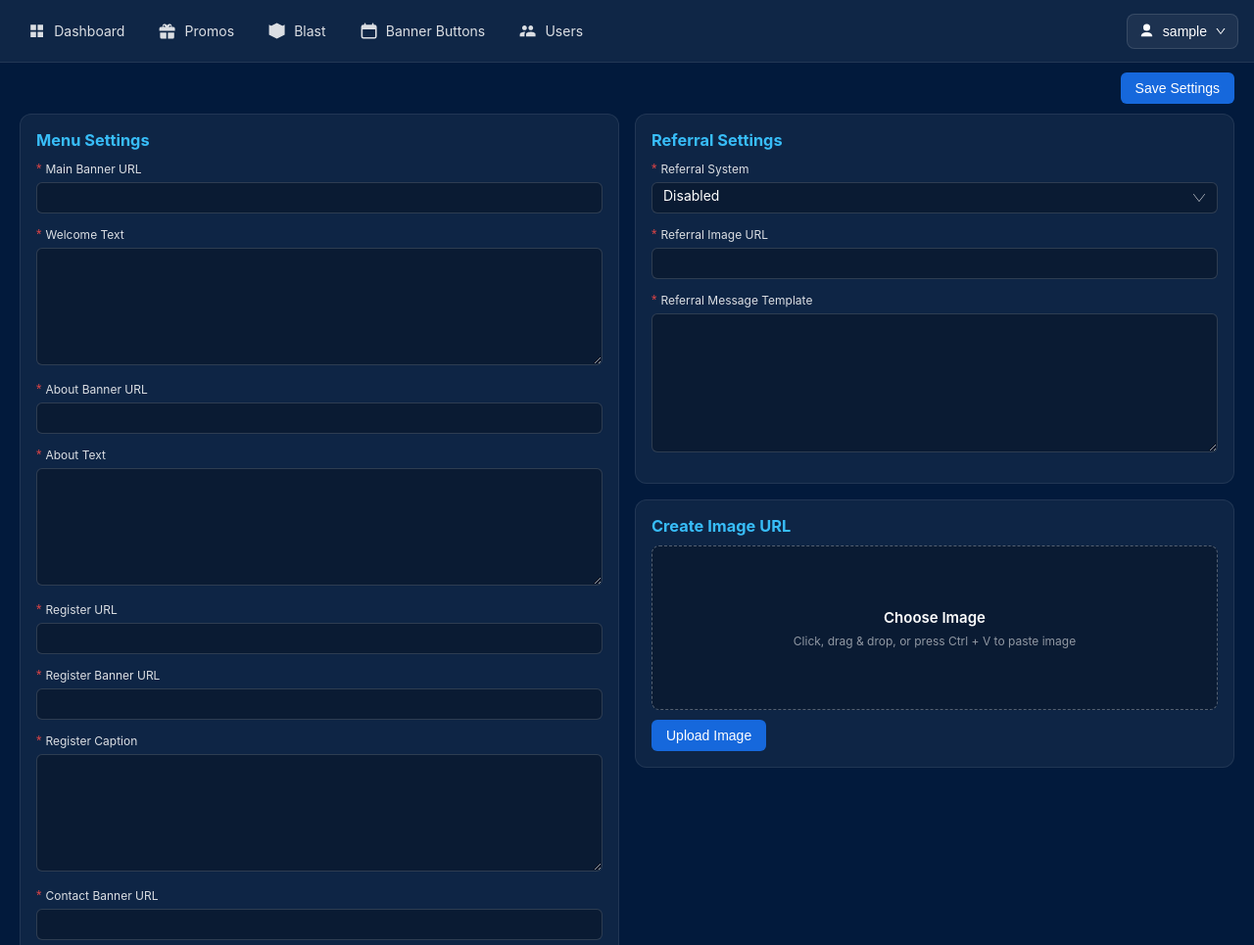
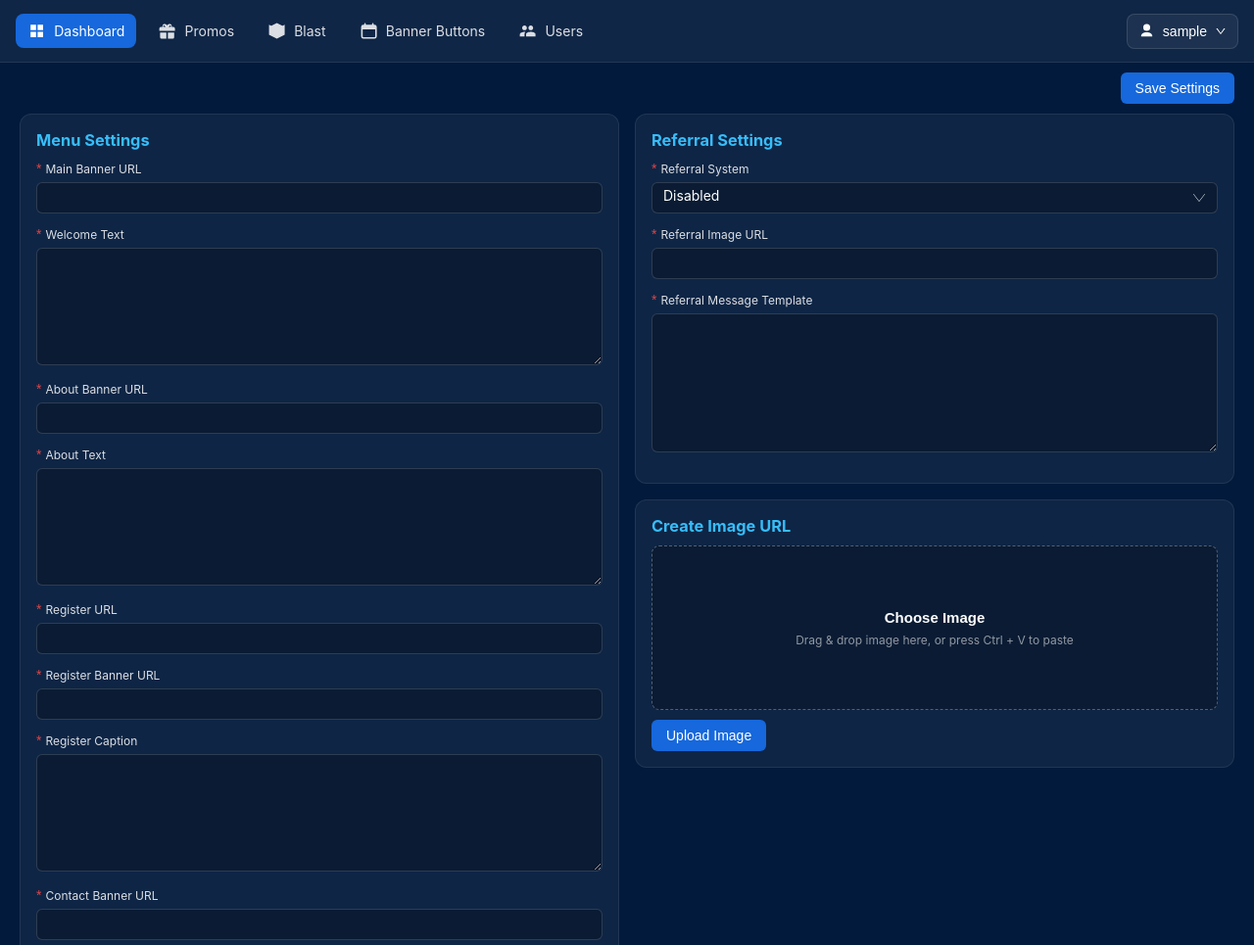
Before and after one commit to searcfile/mybot, a Flask app: page /admin in a window 1280 px wide. Shown: the top 965 px of the page at 98% size. Run offline with Flask 3, Linux system fonts and the light colour scheme; the visitor is signed in with stand-in values (Sample User, id 1); data that the repository does not hold is empty; some libraries are stand-ins or nearby versions.

Commit message:
Update dashboard.html

```diff
--- a/templates/dashboard.html
+++ b/templates/dashboard.html
@@ -516,15 +516,37 @@ button .btn-content {
   gap:7px;
   border-radius:6px;
   color:#ddd;
-  cursor:pointer;
+  cursor:default;
   text-align:center;
   user-select:none;
 }
-
-.upload-label-title{
+.choose-image-btn{
+  width:auto;
+  height:auto;
+  padding:0;
+  border:0;
+  border-radius:0;
+  background:transparent;
   color:#fff;
   font-size:15px;
   font-weight:600;
+  cursor:pointer;
+}
+
+.choose-image-btn:hover{
+  background:transparent;
+  color:#38bdf8;
+}
+
+.choose-image-btn:active{
+  background:transparent;
+  color:#1668dc;
+}
+
+.upload-box:focus{
+  border-color:#38bdf8;
+  box-shadow:0 0 0 2px rgba(56,189,248,.14);
+  outline:none;
 }
 
 .upload-label-hint{
@@ -1021,23 +1043,28 @@ html {
           <h3>Create Image URL</h3>
 
           <form method="POST" action="/admin/upload_banner" enctype="multipart/form-data" id="uploadForm">
-<div class="upload-box">
-
-<label
-  for="imageInput"
-  class="upload-label"
-  id="uploadLabel"
-  tabindex="0">
-
-  <span class="upload-label-title">
-    Choose Image
-  </span>
-
-  <span class="upload-label-hint">
-    Click, drag & drop, or press Ctrl + V to paste image
-  </span>
-
-</label>
+<div
+  class="upload-box"
+  id="uploadBox"
+  tabindex="0"
+  aria-label="Paste or drop image here">
+
+  <div
+    class="upload-label"
+    id="uploadLabel">
+
+    <button
+      type="button"
+      class="choose-image-btn"
+      id="chooseImageBtn">
+      Choose Image
+    </button>
+
+    <span class="upload-label-hint">
+      Drag & drop image here, or press Ctrl + V to paste
+    </span>
+
+  </div>
     <input
         type="file"
         id="imageInput"
@@ -1183,8 +1210,13 @@ const imageInput =
   );
 
 const uploadBox =
-  document.querySelector(
-    ".upload-box"
+  document.getElementById(
+    "uploadBox"
+  );
+
+const chooseImageBtn =
+  document.getElementById(
+    "chooseImageBtn"
   );
 
 const uploadLabel =
@@ -1212,7 +1244,18 @@ const selectedImageName =
     "selectedImageName"
   );
 
-
+if(
+  chooseImageBtn &&
+  imageInput
+){
+  chooseImageBtn.addEventListener(
+    "click",
+    function(event){
+      event.stopPropagation();
+      imageInput.click();
+    }
+  );
+}
 function isImageFile(file){
   return Boolean(
     file &&
@@ -1347,25 +1390,6 @@ if(removeBtn){
     clearSelectedImage
   );
 }
-
-
-/* Keyboard Enter atau Space buka file explorer */
-if(uploadLabel){
-  uploadLabel.addEventListener(
-    "keydown",
-    function(event){
-
-      if(
-        event.key === "Enter" ||
-        event.key === " "
-      ){
-        event.preventDefault();
-        imageInput.click();
-      }
-    }
-  );
-}
-
 
 /* Drag masuk */
 if(uploadBox){
@@ -1447,11 +1471,43 @@ if(uploadBox){
   );
 }
 
-
+let uploadBoxHovered = false;
+
+if(uploadBox){
+  uploadBox.addEventListener(
+    "mouseenter",
+    function(){
+      uploadBoxHovered = true;
+    }
+  );
+
+  uploadBox.addEventListener(
+    "mouseleave",
+    function(){
+      uploadBoxHovered = false;
+    }
+  );
+
+  uploadBox.addEventListener(
+    "click",
+    function(){
+      uploadBox.focus();
+    }
+  );
+}
 /* Copy gambar lalu Ctrl + V */
 document.addEventListener(
   "paste",
   function(event){
+
+    const uploadBoxActive =
+      document.activeElement ===
+        uploadBox ||
+      uploadBoxHovered;
+
+    if(!uploadBoxActive){
+      return;
+    }
 
     const items =
       event.clipboardData &&
@@ -1522,26 +1578,6 @@ document.addEventListener(
   }
 );
 
-      const reader = new FileReader();
-
-      reader.onload = function (e) {
-        previewImg.src = e.target.result;
-        preview.style.display = "block";
-        uploadLabel.style.display = "none";
-      };
-
-      reader.readAsDataURL(file);
-    });
-  }
-
-  if (removeBtn) {
-    removeBtn.addEventListener("click", function () {
-      imageInput.value = "";
-      previewImg.src = "";
-      preview.style.display = "none";
-      uploadLabel.style.display = "flex";
-    });
-  }
   const toastClose = document.getElementById("toastClose");
 const toast = document.getElementById("toast");
 
```
